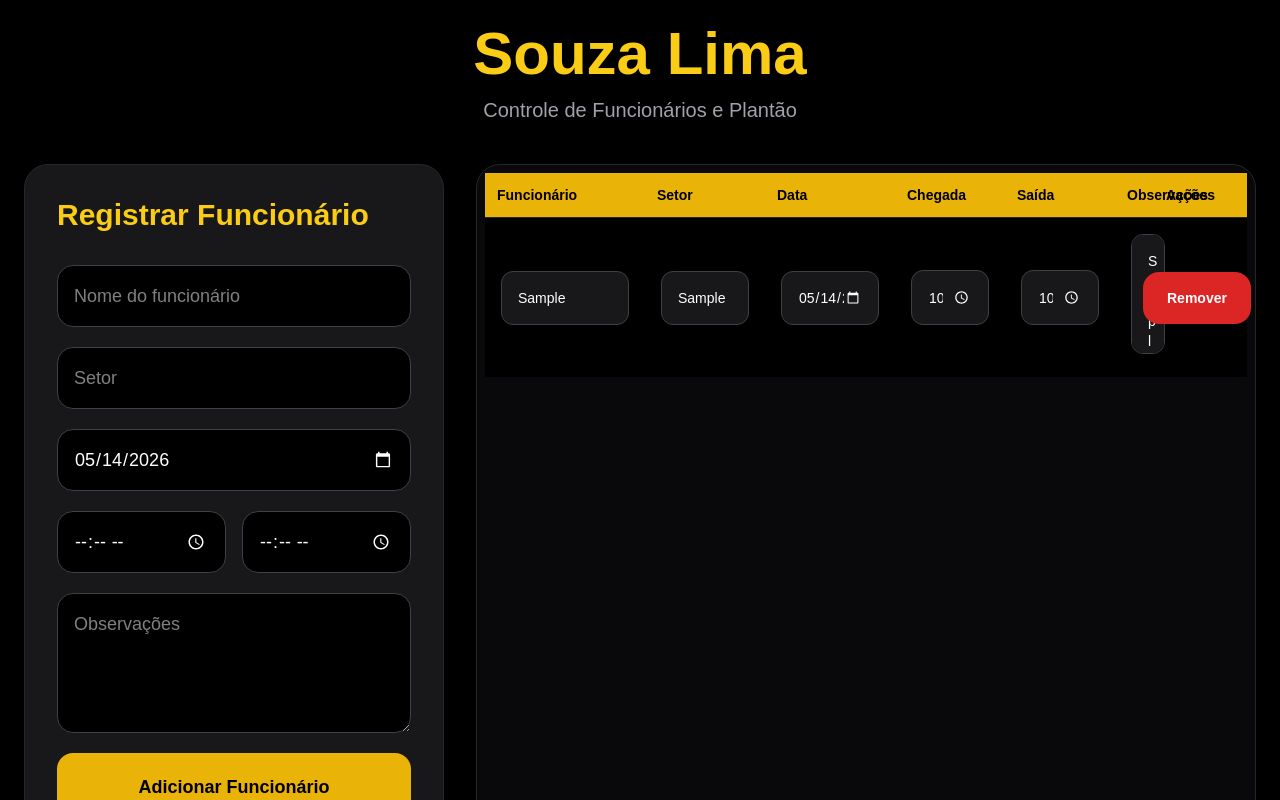
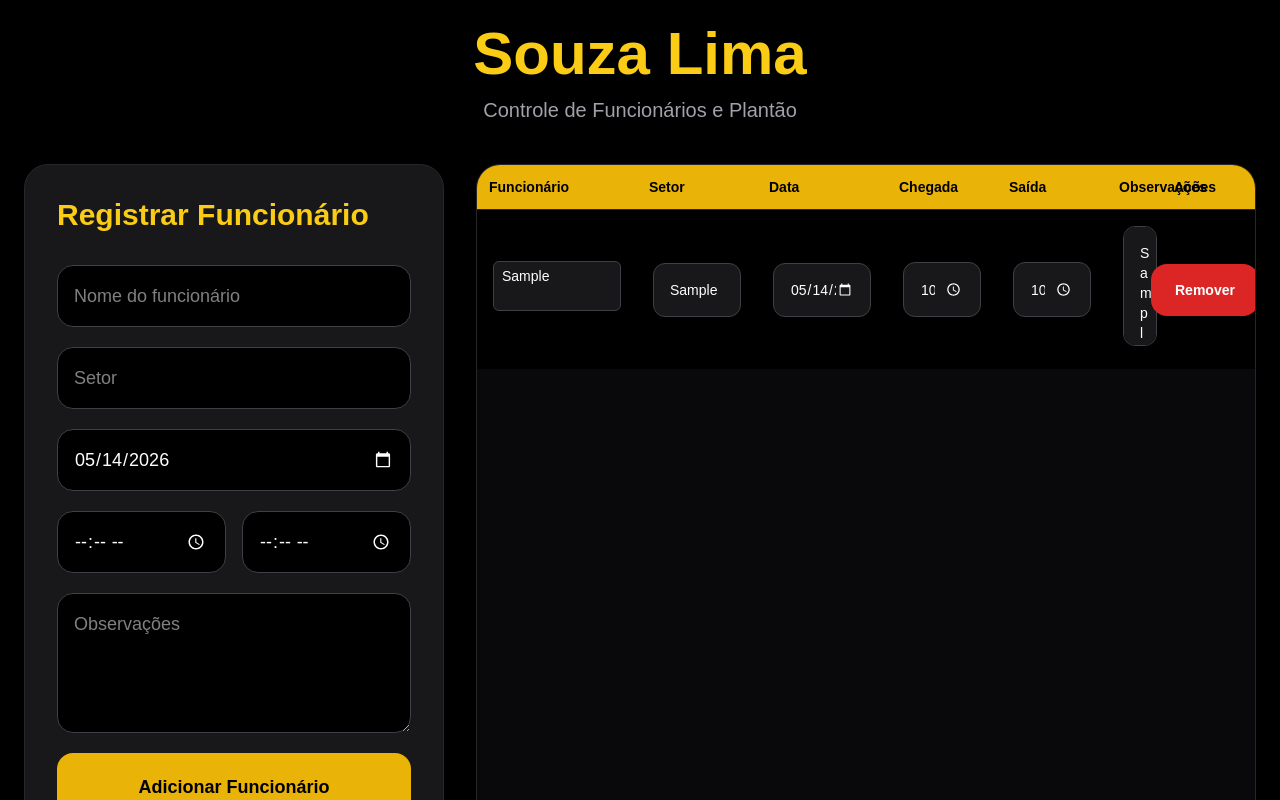
Before and after one commit to deandromedashun359-lab/souza-lima-controle, a Next.js app: page / in a window 1280 px wide. Both pictures are taken after typing "Sample", "Sample", "10:30", "10:30", "Sample" into the empty fields and a click on the button "Adicionar Funcionário". Shown: the top 800 px of the page. Built offline with nearby package versions, Linux system fonts and the light colour scheme.

Commit message:
Melhoria visual da tabela e PDF

```diff
--- a/app/page.tsx
+++ b/app/page.tsx
@@ -105,7 +105,7 @@ export default function Page() {
     const pdf = new jsPDF({
   orientation: "landscape",
   unit: "mm",
-      format: "a3",
+  format: "a4",
 });
 
     const pdfWidth =
@@ -245,10 +245,10 @@ export default function Page() {
 
           <div
             ref={pdfRef}
-            className="overflow-x-auto bg-[#09090b] border border-[#27272a] rounded-3xl p-2"
+            className="bg-[#09090b] border border-[#27272a] rounded-3xl overflow-hidden"
           >
 
-            <table className="w-full border-collapse table-fixed">
+            <table className="w-full table-fixed border-collapse">
               <thead>
 
                 <tr className="bg-[#eab308] text-black">
@@ -314,16 +314,30 @@ export default function Page() {
 
                       <td className="p-4">
 
-                        <input
-                          value={funcionario.nome}
+                       <textarea
+  rows={2}
+  value={funcionario.obs}
   onChange={(e) =>
     atualizarFuncionario(
       index,
-                              "nome",
+      "obs",
       e.target.value
     )
   }
-                          className="bg-[#18181b] border border-[#3f3f46] rounded-xl p-4 w-full text-sm"
+  className="
+    w-full
+    bg-[#18181b]
+    border
+    border-[#3f3f46]
+    rounded-md
+    px-2
+    py-1
+    text-sm
+    text-white
+    outline-none
+    resize-none
+    focus:border-[#eab308]
+  "
 />
 
                       </td>
```
Lines whose indentation alone changed are shown as unchanged.
